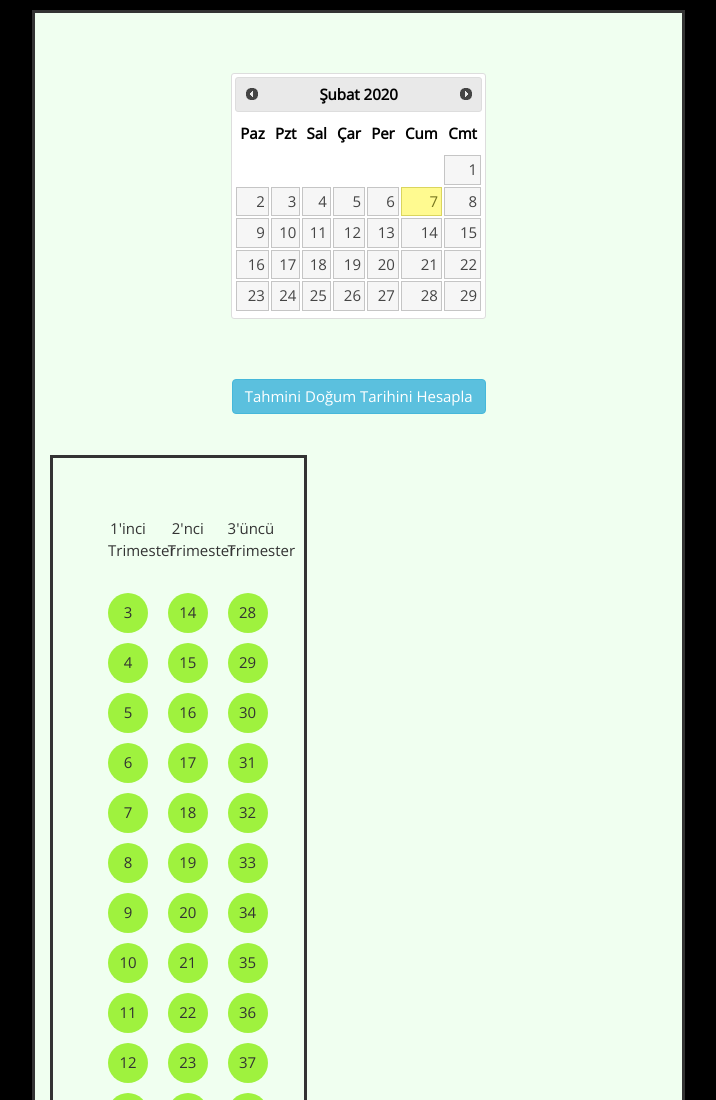
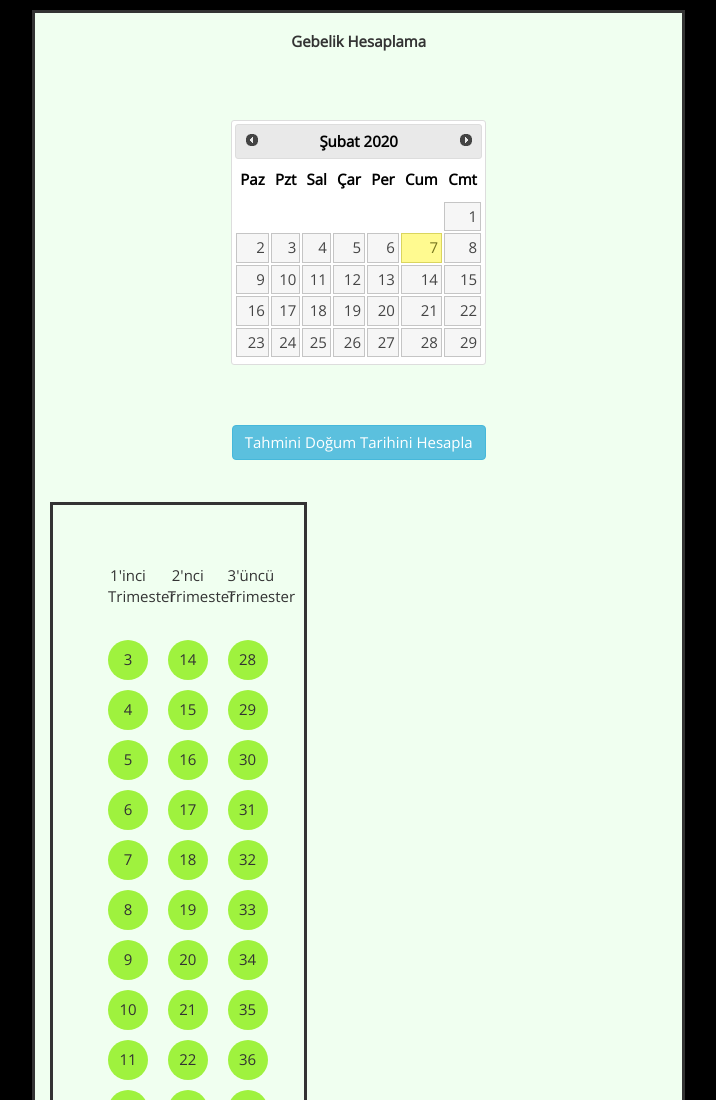
Before and after one commit to kenan-yildirim/gebelik-hesaplama, a website: page index.html in a window 1280 px wide. Shown: the top 1100 px of the page, without its empty margins (48-764 px from the left). Drawn offline with nearby package versions, Linux system fonts and the light colour scheme.

Commit message:
Update index.html

```diff
--- a/index.html
+++ b/index.html
@@ -28,6 +28,7 @@
         <div class="row-fluid">
             <div id="mainwrapper">
                 <div class="col-lg-7">
+                    <h1 style="font-weight: bold;">Gebelik Hesaplama</h1>
 
                     <div id="datepicker-container">
                         <div id="datepicker-center">
```
